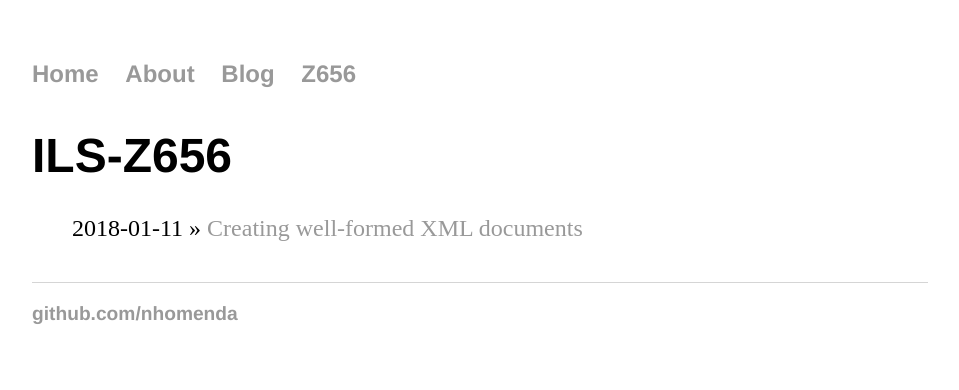
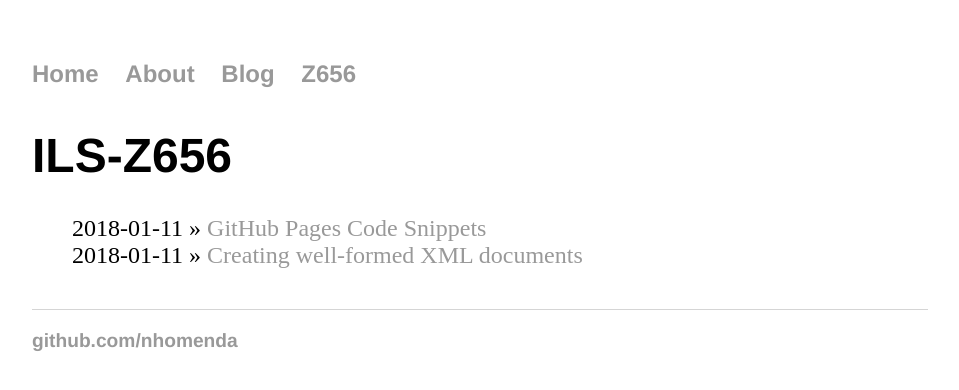
Before and after one commit to nhomenda/nhomenda.github.io, a Jekyll site: the page built from Z656/index.html, in a window 1280 px wide. Shown: the top 390 px of the page, without its empty margins (160-1119 px from the left). Built offline with Jekyll 4.4.1, drawn with Linux system fonts in a browser that asks for light colours.

Commit message:
Update index.html

```diff
--- a/Z656/index.html
+++ b/Z656/index.html
@@ -4,8 +4,6 @@ title: ILS-Z656
 ---
 	<h1>{{ page.title }}</h1>
 	<ul class="assignments">
-
-
+	    <li>2018-01-11 » <a href="/Z656/github-pages.html" title="GitHub Pages Code Snippets">GitHub Pages Code Snippets</a></li>
 	    <li>2018-01-11 » <a href="/Z656/well-formed-XML.html" title="Creating well-formed XML documents">Creating well-formed XML documents</a></li>
-
 	</ul>
```
